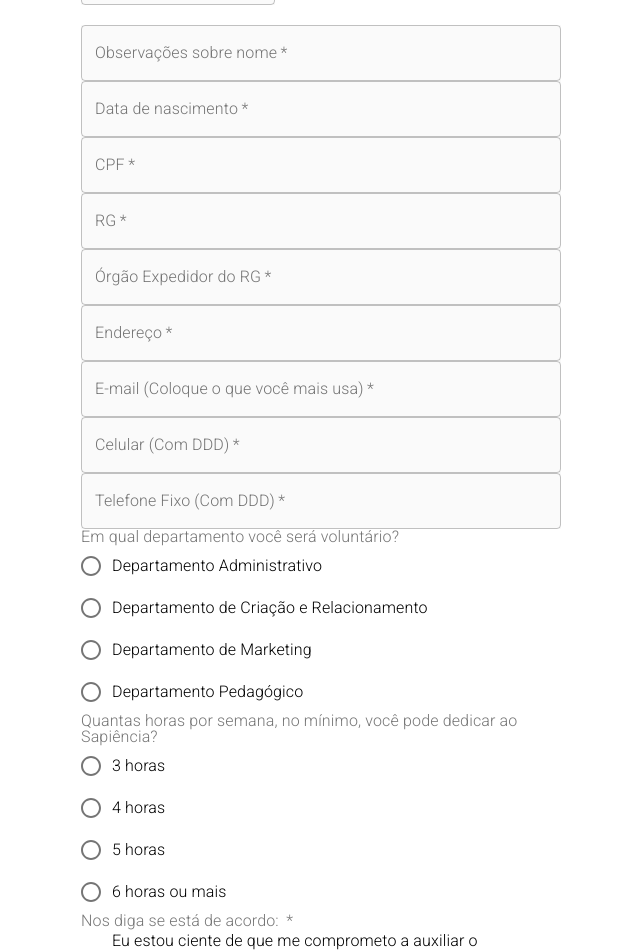
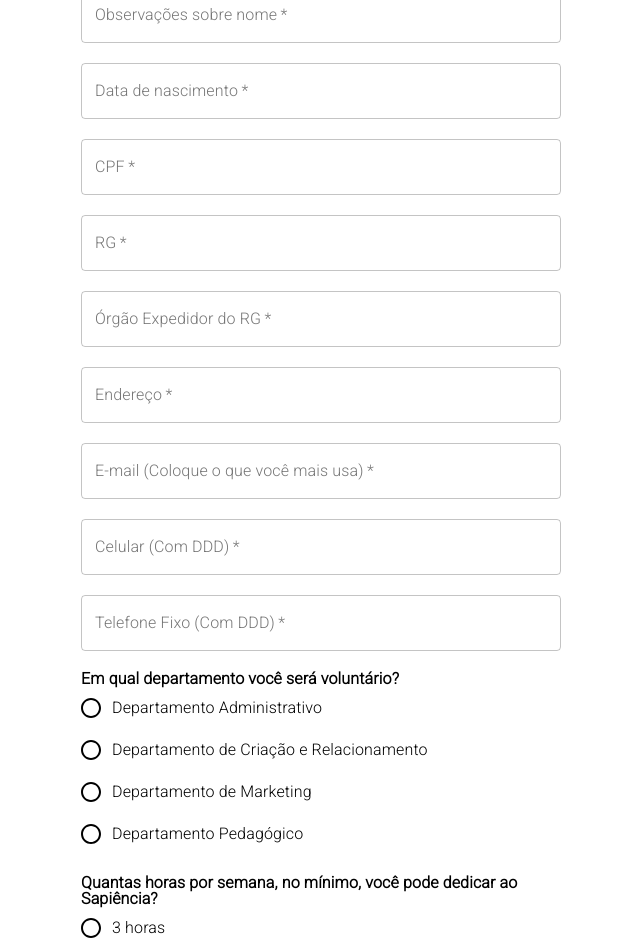
Before and after one commit to gabrielmina118/projetoSapi-ncia-FrontEnd, a React (Create React App) app in the folder sapiencia/: page /voluntario in a window 1280 px wide. Shown: the part 180-1132 px from the top of the page, without its empty margins (319-959 px from the left). Built offline with nearby package versions, Linux system fonts and the light colour scheme.

Commit message:
fix: cores e espaçamentos nos formulários

```diff
--- a/sapiencia/src/components/Formulario/formStep1.js
+++ b/sapiencia/src/components/Formulario/formStep1.js
@@ -125,32 +125,32 @@ const FormStep1 = (props) => {
         >
           <FormControlLabel
             value="EFI"
-            control={<Radio />}
+            control={<Radio style={{ color: 'black' }}/>}
             label="Ensino Fundamental incompleto"
           />
           <FormControlLabel
             value="EFC"
-            control={<Radio />}
+            control={<Radio style={{ color: 'black' }}/>}
             label="Ensino fundamental completo"
           />
           <FormControlLabel
             value="EMI"
-            control={<Radio />}
+            control={<Radio style={{ color: 'black' }}/>}
             label="Ensino médio incompleto"
           />
           <FormControlLabel
             value="EMC"
-            control={<Radio />}
+            control={<Radio style={{ color: 'black' }}/>}
             label="Ensino médio completo"
           />
           <FormControlLabel
             value="ESI"
-            control={<Radio />}
+            control={<Radio style={{ color: 'black' }}/>}
             label="Ensino superior incompleto"
           />
           <FormControlLabel
             value="ESC"
-            control={<Radio />}
+            control={<Radio style={{ color: 'black' }}/>}
             label="Ensino superior completo"
           />
         </RadioGroup>
--- a/sapiencia/src/pages/Volunteer/Volunteer.js
+++ b/sapiencia/src/pages/Volunteer/Volunteer.js
@@ -1,4 +1,4 @@
-import React from 'react';
+import React, { useEffect } from 'react';
 import axios from 'axios';
 import { useHistory } from 'react-router-dom';
 import { goToHome } from '../../routes/coordinator';
@@ -12,7 +12,7 @@ import {
   Radio,
   RadioGroup
 } from '@material-ui/core';
-import { grey, red } from '@material-ui/core/colors';
+import { grey, red, green } from '@material-ui/core/colors';
 import { BASE_URL } from '../../constants/urls';
 import FormGroup from '@material-ui/core/FormGroup';
 import FormControlLabel from '@material-ui/core/FormControlLabel';
@@ -20,6 +20,16 @@ import Checkbox from '@material-ui/core/Checkbox';
 
 const Volunteer = () => {
   const history = useHistory();
+
+    useEffect(()=>{
+      topFunction()
+  },[])
+
+  function topFunction() {
+      document.body.scrollTop = 0;
+      document.documentElement.scrollTop = 0;
+  }
+
   const [form, onChange, onChangeRadio, clear] = useForm({
     name: '',
     obs: '',
@@ -81,116 +91,126 @@ const Volunteer = () => {
           label="Nome completo"
           variant="outlined"
           color="primary"
-          style={{ backgroundColor: grey[50] }}
           multiline
           required
           onChange={onChange}
           placeholder="No caso de pessoas trans, coloque o nome que se identifica. Dane-se o RG!"
         />
         </Container>
+        <Container>
         <TextField
           name="obs"
           value={form.obs}
           label="Observações sobre nome"
           variant="outlined"
           color="primary"
-          style={{ backgroundColor: grey[50] }}
           multiline
           required
           onChange={onChange}
           placeholder="Como prefere que as pessoas se refiram a você?"
         />
+        </Container>
+        <Container>
         <TextField
           name="birthday"
           value={form.birthday}
           label="Data de nascimento"
           variant="outlined"
           color="primary"
-          style={{ backgroundColor: grey[50] }}
           required
           onChange={onChange}
           placeholder="dd/mm/aaaa"
         />
+        </Container>
+        <Container>
         <TextField
           name="cpf"
           value={form.cpf}
           label="CPF"
           variant="outlined"
           color="primary"
-          style={{ backgroundColor: grey[50] }}
           required
           onChange={onChange}
           placeholder="Somente números"
         />
+        </Container>
+        <Container>
         <TextField
           name="rg"
           value={form.rg}
           label="RG"
           variant="outlined"
           color="primary"
-          style={{ backgroundColor: grey[50] }}
           required
           onChange={onChange}
           placeholder="Somente números"
         />
+        </Container>
+        <Container>
         <TextField
           name="expeditor"
           value={form.expeditor}
           label="Órgão Expedidor do RG"
           variant="outlined"
           color="primary"
-          style={{ backgroundColor: grey[50] }}
           required
           onChange={onChange}
           placeholder="Órgão/Estado"
         />
+        </Container>
+        <Container>
         <TextField
           name="address"
           value={form.address}
           label="Endereço"
           variant="outlined"
           color="primary"
-          style={{ backgroundColor: grey[50] }}
           multiline
           required
           onChange={onChange}
           placeholder="Rua/Av, Número, CEP, Cidade e Estado"
         />
+        </Container>
+        <Container>
         <TextField
           name="email"
           value={form.email}
           label="E-mail (Coloque o que você mais usa)"
           variant="outlined"
           color="primary"
-          style={{ backgroundColor: grey[50] }}
           required
           onChange={onChange}
           placeholder="Preencha aqui"
         />
+        </Container>
+        <Container>
         <TextField
           name="cellphone"
           value={form.cellphone}
           label="Celular (Com DDD)"
           variant="outlined"
           color="primary"
-          style={{ backgroundColor: grey[50] }}
           required
           onChange={onChange}
           placeholder="Somente números"
         />
+        </Container>
+        <Container>
         <TextField
           name="phone"
           value={form.phone}
           label="Telefone Fixo (Com DDD)"
           variant="outlined"
           color="primary"
-          style={{ backgroundColor: grey[50] }}
           required
           onChange={onChange}
           placeholder="Somente números"
         />
+        </Container>
+        <Container>
         <FormControl component="fieldset">
-          <FormLabel component="legend">
+          <FormLabel component="legend"
+          style={{ color: 'black', fontWeight: 'bold' }}>
             Em qual departamento você será voluntário?{' '}
           </FormLabel>
           <RadioGroup
@@ -202,28 +222,31 @@ const Volunteer = () => {
             <FormControlLabel
             color="primary"
               value="Administrativo"
-              control={<Radio />}
+              control={<Radio style={{ color: 'black' }}/>}
               label="Departamento Administrativo"
             />
             <FormControlLabel
               value="Criação e Relacionamento"
-              control={<Radio />}
+              control={<Radio style={{ color: 'black' }}/>}
               label="Departamento de Criação e Relacionamento"
             />
             <FormControlLabel
               value="Marketing"
-              control={<Radio />}
+              control={<Radio style={{ color: 'black' }}/>}
               label="Departamento de Marketing"
             />
             <FormControlLabel
               value="Pedagógico"
-              control={<Radio />}
+              control={<Radio style={{ color: 'black' }}/>}
               label="Departamento Pedagógico"
             />
           </RadioGroup>
         </FormControl>
+        </Container>
+        <Container>
         <FormControl component="fieldset">
-          <FormLabel component="legend">
+          <FormLabel component="legend"
+          style={{ color: 'black', fontWeight: 'bold' }}>
             Quantas horas por semana, no mínimo, você pode dedicar ao Sapiência?
           </FormLabel>
           <RadioGroup
@@ -232,18 +255,21 @@ const Volunteer = () => {
             value={form.hours}
             onChange={onChange}
           >
-            <FormControlLabel value="3h" control={<Radio />} label="3 horas" />
-            <FormControlLabel value="4h" control={<Radio />} label="4 horas" />
-            <FormControlLabel value="5h" control={<Radio />} label="5 horas" />
+            <FormControlLabel value="3h" control={<Radio style={{ color: 'black' }}/>} label="3 horas" />
+            <FormControlLabel value="4h" control={<Radio style={{ color: 'black' }}/>}  label="4 horas" />
+            <FormControlLabel value="5h" control={<Radio style={{ color: 'black' }}/>}  label="5 horas" />
             <FormControlLabel
               value="6h+"
-              control={<Radio />}
+              control={<Radio style={{ color: 'black' }}/>}
               label="6 horas ou mais"
             />
           </RadioGroup>
         </FormControl>
+        </Container>
+        <Container>
         <FormControl component="fieldset" required>
-          <FormLabel component="legend">Nos diga se está de acordo: </FormLabel>
+          <FormLabel component="legend"
+          style={{ color: 'black', fontWeight: 'bold' }}>Nos diga se está de acordo: </FormLabel>
           <FormGroup>
             <FormControlLabel
               control={
@@ -291,7 +317,9 @@ const Volunteer = () => {
             />
           </FormGroup>
         </FormControl>
+        </Container>
 
+        <Container>
         <Button
           onClick={() => goToHome(history)}
           variant="outlined"
@@ -299,6 +327,7 @@ const Volunteer = () => {
         >
           Início
         </Button>
+        </Container>
         <Button
           type="submit"
           onClick={SendForm}
--- a/sapiencia/src/pages/Volunteer/styles.js
+++ b/sapiencia/src/pages/Volunteer/styles.js
@@ -18,5 +18,7 @@ export const FormContainer = styled.div`
 
 export const Container = styled.div `
   display: flex;
+  flex-direction: column;
+  justify-content: space-around;
   margin-bottom: 20px;
 `
```
Also changed, not shown: sapiencia/src/components/Formulario/formStep2.js (+23 -23 lines), sapiencia/src/components/Formulario/formStep3.js (+13 -13 lines).
